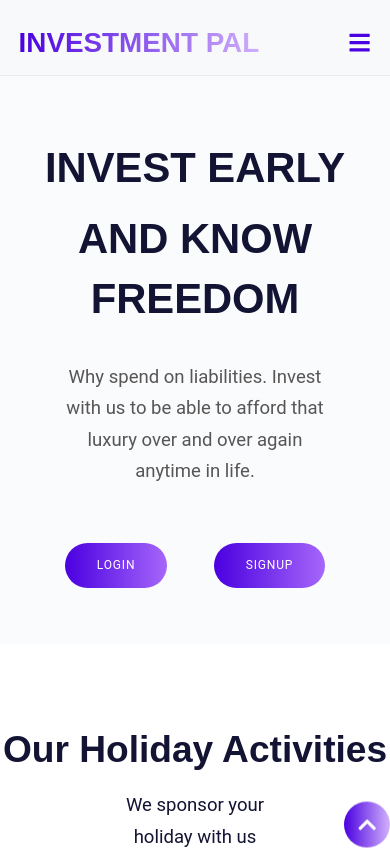
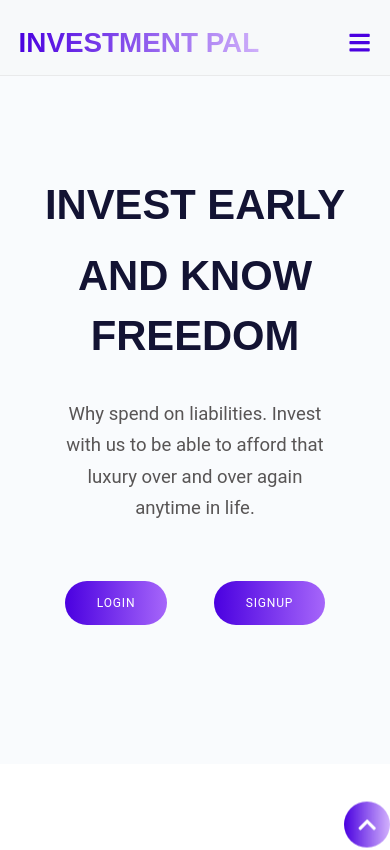
Before and after one commit to ChrisNze/ChrisNze, a React (Create React App) app: page / in a window 390 px wide. Shown: the top 850 px of the page. Built offline with nearby package versions, Linux system fonts and the light colour scheme.

Commit message:
modified

```diff
--- a/src/Static/Css/App.css
+++ b/src/Static/Css/App.css
@@ -19,7 +19,7 @@ body {
 
 .App {
 	width: 100%;
-	height: 100vh;
+	/* height: 100vh; */
 }
 
 .error {
@@ -94,10 +94,6 @@ a:hover {
 
 .bounceanimation {
 	animation: bounceContinous 1s infinite;
-}
-
-.App {
-	width: 100%;
 }
 
 .container {
--- a/src/Static/Css/home.module.css
+++ b/src/Static/Css/home.module.css
@@ -260,7 +260,7 @@ Section 4 style */
 @media only all and (max-width: 1024px) {
 	.content_wrapper {
 		flex-direction: column;
-		padding: 6rem 0 6rem 0;
+		padding: 10rem 0 15rem 0;
 	}
 
 	.wrapper_text {
```
